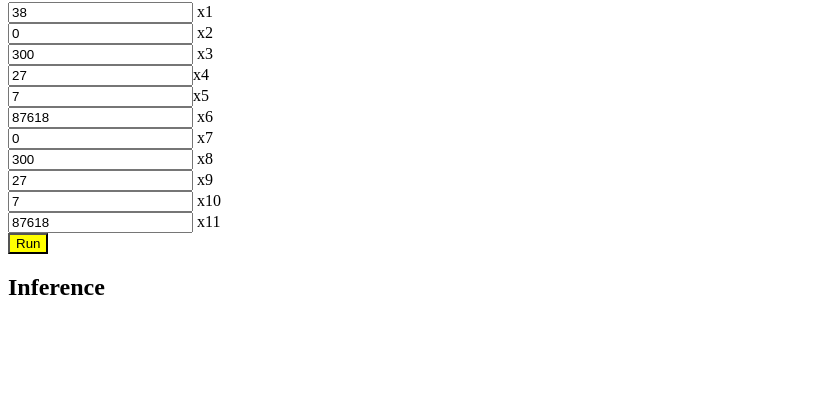
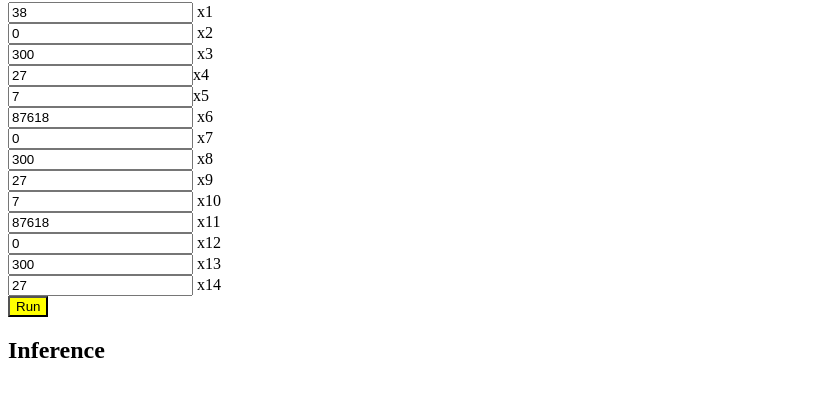
Before and after one commit to Atalari/Machine-Learning, a plain HTML site: page Deployment/Churn_Modelling/index.html in a window 1280 px wide. Shown: the part 64-460 px from the top of the page, without its empty margins (0-818 px from the left). Drawn offline with Linux system fonts and the light colour scheme.

Commit message:
Update index.html

```diff
--- a/Deployment/Churn_Modelling/index.html
+++ b/Deployment/Churn_Modelling/index.html
@@ -54,6 +54,9 @@
   <input type="text" id="box9" value="27"> x9 <br/>
   <input type="text" id="box10" value="7" > x10 <br/>
   <input type="text" id="box11" value="87618"> x11 <br/>
+  <input type="text" id="box12" value="0"> x12 <br/>
+  <input type="text" id="box13" value="300"> x13  <br/>
+  <input type="text" id="box14" value="27"> x14 <br/>
 
     </div>
 
```
